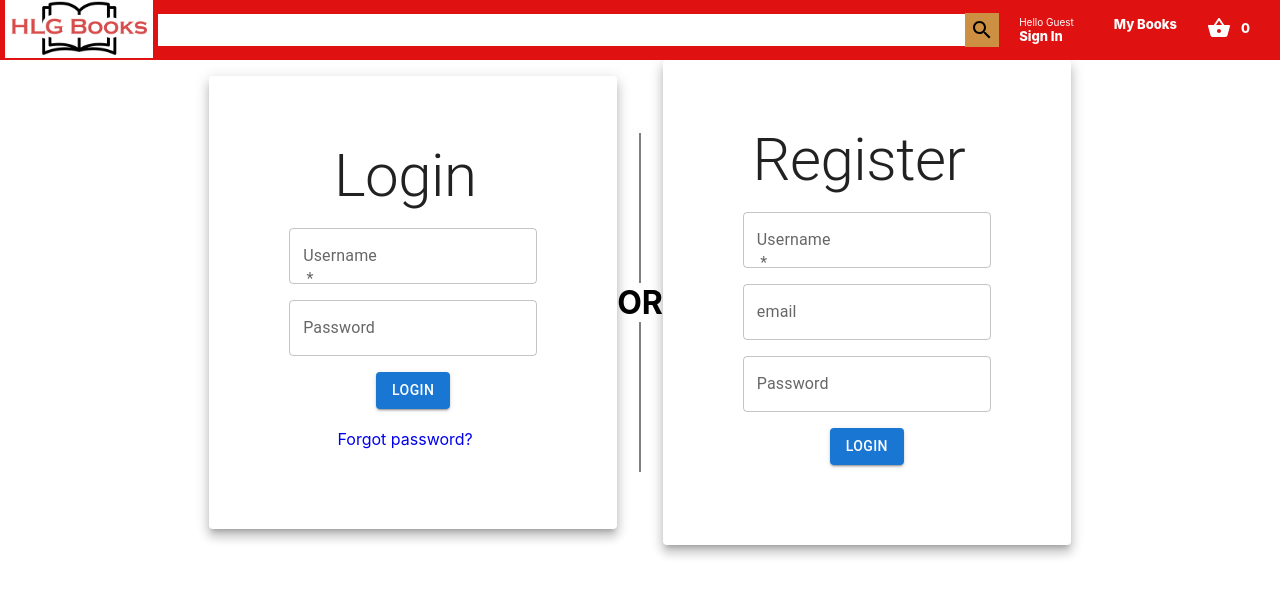
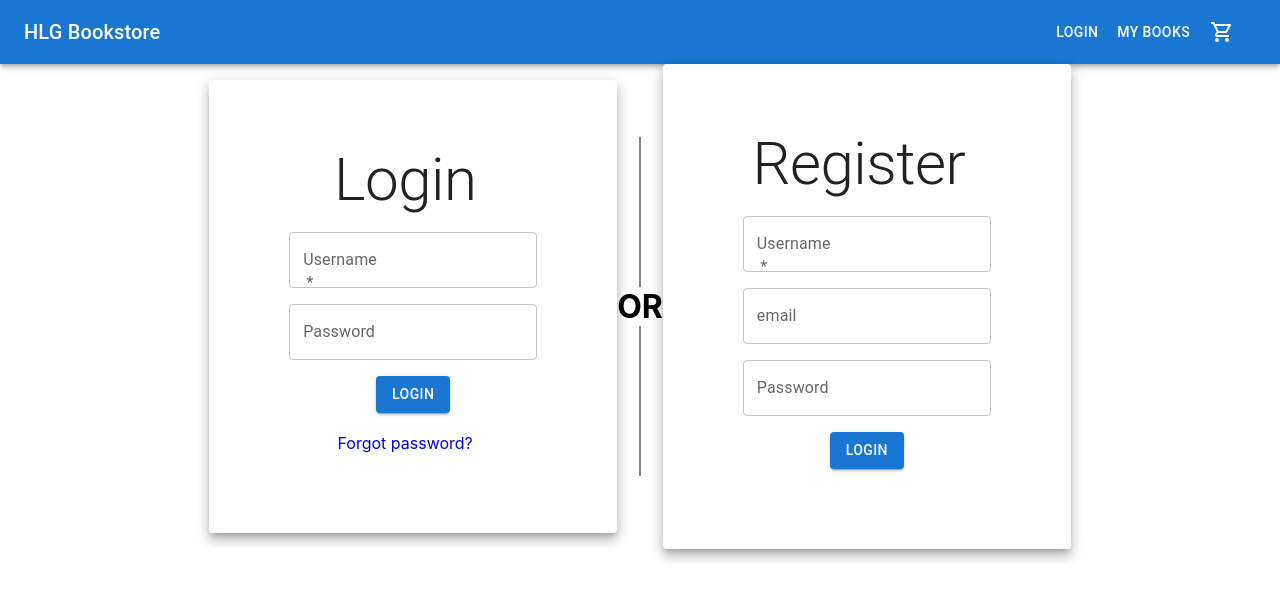
Before and after one commit to heiskane/Bookstore-Project, a React (Create React App) app in the folder react_frontend/: page /login in a window 1280 px wide. Shown: the top 600 px of the page. Built offline with nearby package versions, Linux system fonts and the light colour scheme.

Commit message:
Header reworked

```diff
--- a/react_frontend/src/component/Book.css
+++ b/react_frontend/src/component/Book.css
@@ -20,5 +20,5 @@
 
 .book__link {
   text-decoration: none;
-  color: black;
+  color: rgba(0, 0, 0, 0.87);
 }
--- a/react_frontend/src/component/Book.js
+++ b/react_frontend/src/component/Book.js
@@ -15,6 +15,7 @@ import List from '@mui/material/List';
 import ListItem from '@mui/material/ListItem';
 import ListItemText from '@mui/material/ListItemText';
 import ListSubheader from '@mui/material/ListSubheader';
+import Paper from '@mui/material/Paper';
 import DownloadButton from "./DownloadButton";
 import ReadBookButton from './ReadBookButton';
 
@@ -76,6 +77,7 @@ const Book = ({ book }) => {
   }
 
   return (
+    <Paper elevation={4}>
       <Card sx={{
         maxWidth: 345
       }} className="book">
@@ -87,7 +89,7 @@ const Book = ({ book }) => {
               image={axios.defaults.baseURL + "/books/" + book.id + "/image/"}
               alt="book"
             />
-          <CardContent className="book__info">
+            <CardContent>
               <Typography variant="h5" component="div">
                 {book.title}
               </Typography>
@@ -101,11 +103,12 @@ const Book = ({ book }) => {
         </CardActionArea>
         <CardActions sx={{
           display: 'flex',
-        justifyContent: 'space-between'
+          justifyContent: book.price > 0 ? 'center' : 'space-around'
         }}>
           <ActionButton price={book.price} />
         </CardActions>
       </Card>
+    </Paper>
   )
 }
 
--- a/react_frontend/src/component/Header.js
+++ b/react_frontend/src/component/Header.js
@@ -2,11 +2,19 @@ import { Link } from 'react-router-dom'
 import React from 'react'
 import './Header.css'
 import SearchIcon from '@material-ui/icons/Search';
-import { ShoppingBasket } from '@material-ui/icons';
 import HLG_Books from '../photos/HLG_Books.png'
 import { useCookies } from 'react-cookie';
 import { useSelector, useDispatch } from 'react-redux';
 import { unset_user } from '../actions';
+import ShoppingCartOutlinedIcon from '@mui/icons-material/ShoppingCartOutlined';
+import Box from '@mui/material/Box'
+import AppBar from '@mui/material/AppBar';
+import Toolbar from '@mui/material/Toolbar';
+import Typography from '@mui/material/Typography';
+import Button from '@mui/material/Button';
+import IconButton from '@mui/material/IconButton';
+import Badge from '@mui/material/Badge';
+import MenuIcon from '@mui/icons-material/Menu';
 import Orders from './Orders';
 
 const Header = () => {
@@ -14,10 +22,6 @@ const Header = () => {
   const user_token = useSelector(state => state.user_token)
   const dispatch = useDispatch();
   const shoppingcart = useSelector(state => state.shopping_cart);
-
-  const handleAuthentication = () => {
-
-  }
 
   function handleLogout() {
     // https://stackoverflow.com/questions/54861709/cookies-removeabc-not-working-in-reactjs/55593030
@@ -28,71 +32,88 @@ const Header = () => {
   const LoginOrUser = () => {
     if (!user_token.sub) {
       return (
-        <Link to="/login" className="header__link">
-          <div
-            className="header__option"
-            onClick={handleAuthentication}
-          >
-            <span className="header__optionLineOne">Hello Guest</span>
-            <span className="header__optionLineTwo">Sign In</span>
-          </div>
-        </Link>
+        <Button
+          color='inherit'
+          component={Link}
+          to="/login"
+        >
+          Login
+        </Button>
       )
     } else {
       return (
         <div className="header__nav">
-          <Link to="/" className="header__link">
-            <div className="header__option">
-              <span className="header__optionLineOne">
-                {"Hello " + user_token.sub}
-              </span>
-              <span className="header__optionLineTwo">This will be you profile button</span>
-            </div>
-          </Link>
-          <Link to="/login" onClick={() => handleLogout()} className="header__link">
-            <div className="header__option">
-              <span className="header__optionLineTwo">Logout</span>
-            </div>
-          </Link>
+          <Button
+            color='inherit'
+            onClick={() => alert("Profile page not yet implemented")}
+            component={Link}
+            to="/"
+          >
+            {user_token.sub}
+          </Button>
+          <Button
+            color='inherit'
+            onClick={() => handleLogout()}
+            component={Link}
+            to="/login"
+          >
+            Logout
+          </Button>
         </div>
       )
     }
   }
 
   return (
-    <div className="header">
+    <Box sx={{ flexGrow: 1 }}>
 
-      {/* logo on the left -> img */}
-      {/* Search box */}
-      {/* 3 links */}
-      {/* Shopping Basket icon with number */}
+      <AppBar position='static'>
 
+      {/*
       <Link to="/">
         <img className="header__logo" src={HLG_Books} alt="HLG_Books logo" />
       </Link>
+      */}
+        <Toolbar>
+          <Typography
+            variant="h6"
+            component={Link}
+            to="/"
+            sx={{
+              flexGrow: 1,
+              textDecoration: 'none',
+              color: 'inherit' }}>
+            HLG Bookstore
+          </Typography>
 
-      <div className="header__search">
-        <input type="text" className="header__searchInput" />
-        <SearchIcon className="header__searchIcon"></SearchIcon>
-      </div>
+          <LoginOrUser />
 
-      <div className="header__nav ">
-        <LoginOrUser />
+          <Button
+            color='inherit'
+            component={Link}
+            to="/orders"
+          >My Books</Button>
 
-
-        <Link to="/orders" className="header__link" >
-          <span className="header__optionLineTwo">My Books</span>
-        </Link>
-
-        <Link to="/shoppingcart" className="header__link">
-          <div className="header__optionBasket">
-
-            <ShoppingBasket />
-            <span className="header__optionLineTwo header__basketCount">{shoppingcart.length}</span>
-          </div>
-        </Link>
-      </div>
-    </div>
+          <Box sx={{ display: { xs: 'none', md: 'flex' } }}>
+          <IconButton
+            sx={{/* width: '48px' */}}
+            size="large"
+            color="inherit"
+            component={Link}
+            to="/shoppingcart"
+          >
+            <Badge
+              sx={{ overflow: 'visible' }}
+              overlap="circular"
+              badgeContent={shoppingcart.length}
+              color="error">
+              <ShoppingCartOutlinedIcon />
+            </Badge>
+          </IconButton>
+          </Box>
+        </Toolbar>
+      </AppBar>
+    </Box>
   )
 }
 
```
Lines whose indentation alone changed are shown as unchanged.
